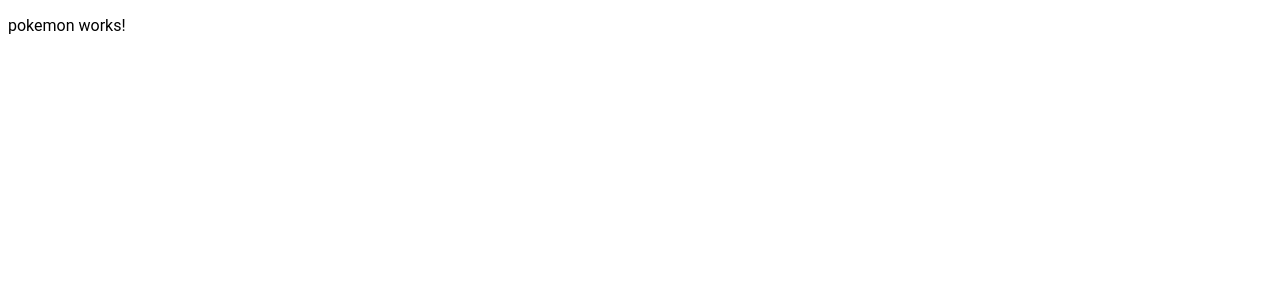
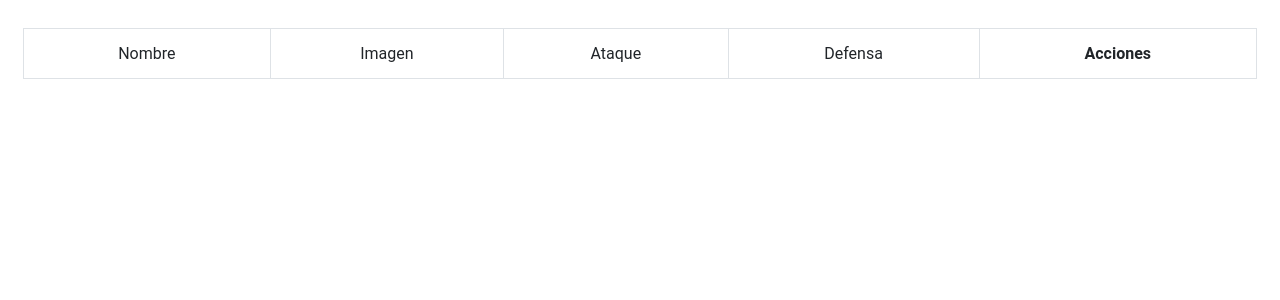
Before and after one commit to jmunozf96/app-pokemon, an Angular app: page /pokemon in a window 1280 px wide. Shown: the top 300 px of the page. Built offline with nearby package versions, Linux system fonts and the light colour scheme.

Commit message:
feat[pokemon]: creacion de tabla de listado principal

```diff
--- /dev/null
+++ b/src/app/core/helpers/functions.helper.ts
@@ -0,0 +1 @@
+export {v4 as uuiv4} from "uuid";
--- /dev/null
+++ b/src/app/core/services/Pokemon/pokemon-http.service.ts
@@ -0,0 +1,6 @@
+import {Injectable} from "@angular/core";
+
+@Injectable()
+export class PokemonHttpService {
+
+}
--- /dev/null
+++ b/src/app/modules/pokemon/components/pokemon-listado/pokemon-listado.component.html
@@ -0,0 +1,10 @@
+<table class="table table-bordered">
+  <thead class="text-center">
+  <tr>
+    <td *ngFor="let columna of columnas">{{columna.descripcion}}</td>
+    <th>Acciones</th>
+  </tr>
+  </thead>
+  <tbody>
+  </tbody>
+</table>
--- /dev/null
+++ b/src/app/modules/pokemon/components/pokemon-listado/pokemon-listado.component.ts
@@ -0,0 +1,20 @@
+import {Component, OnInit} from '@angular/core';
+import {TableColumns} from "../../../../core/interfaces/general.interface";
+import {ConfigTablePokemonListado} from "../../models/PokemonListado.model";
+
+@Component({
+  selector: 'app-pokemon-listado',
+  templateUrl: './pokemon-listado.component.html',
+  styleUrls: ['./pokemon-listado.component.scss']
+})
+export class PokemonListadoComponent implements OnInit {
+  columnas: TableColumns[];
+
+  constructor() {
+    this.columnas = ConfigTablePokemonListado.getColumns();
+  }
+
+  ngOnInit(): void {
+  }
+
+}
--- a/src/app/modules/pokemon/components/pokemon/pokemon.component.html
+++ b/src/app/modules/pokemon/components/pokemon/pokemon.component.html
@@ -1 +1,11 @@
-<p>pokemon works!</p>
+<div class="container-fluid">
+  <div class="row">
+    <div class="col-md-12">
+
+    </div>
+    <div class="col-md-12">
+      <app-pokemon-listado></app-pokemon-listado>
+    </div>
+  </div>
+
+</div>
--- a/src/app/modules/pokemon/components/pokemon/pokemon.component.ts
+++ b/src/app/modules/pokemon/components/pokemon/pokemon.component.ts
@@ -1,4 +1,6 @@
-import { Component, OnInit } from '@angular/core';
+import {Component, OnInit} from '@angular/core';
+import {BehaviorSubject} from "rxjs";
+import {IPokemonListado} from "../../interfaces/pokemon-listado.interface";
 
 @Component({
   selector: 'app-pokemon',
@@ -6,8 +8,11 @@
   styleUrls: ['./pokemon.component.scss']
 })
 export class PokemonComponent implements OnInit {
+  dataSoruce$: BehaviorSubject<IPokemonListado[]>;
 
-  constructor() { }
+  constructor() {
+    this.dataSoruce$ = new BehaviorSubject<IPokemonListado[]>([]);
+  }
 
   ngOnInit(): void {
   }
--- /dev/null
+++ b/src/app/modules/pokemon/models/PokemonListado.model.ts
@@ -0,0 +1,44 @@
+import {IPokemonListado} from "../interfaces/pokemon-listado.interface";
+import {uuiv4} from "../../../core/helpers/functions.helper";
+import {TableColumns} from "../../../core/interfaces/general.interface";
+
+export class PokemonListado implements IPokemonListado {
+  declare id: number;
+  declare uuid: string;
+  declare name: string;
+  declare image: string;
+  declare attack: number;
+  declare defense: number;
+  declare hp: number;
+  declare type: string;
+  declare id_author: number;
+
+  static instanceNewObject(data: any) {
+    const pokemonListado = new PokemonListado();
+    pokemonListado.id = data['id'] ?? pokemonListado.id;
+    pokemonListado.uuid = data['uuid'] ?? pokemonListado.uuid;
+    pokemonListado.name = data['name'] ?? pokemonListado.name;
+    pokemonListado.image = data['image'] ?? pokemonListado.image;
+    pokemonListado.attack = data['attack'] ?? pokemonListado.attack;
+    pokemonListado.defense = data['defense'] ?? pokemonListado.defense;
+    pokemonListado.hp = data['hp'] ?? pokemonListado.hp;
+    pokemonListado.type = data['type'] ?? pokemonListado.type;
+    pokemonListado.id_author = data['id_author'] ?? pokemonListado.id_author;
+    return pokemonListado;
+  }
+
+  constructor() {
+    this.uuid = uuiv4();
+  }
+}
+
+export const ConfigTablePokemonListado = Object.freeze({
+  getColumns(): TableColumns[] {
+    return [
+      {nombre: 'name', descripcion: 'Nombre',},
+      {nombre: 'image', descripcion: 'Imagen',},
+      {nombre: 'image', descripcion: 'Ataque',},
+      {nombre: 'attack', descripcion: 'Defensa',},
+    ]
+  }
+})
--- a/src/app/modules/pokemon/pokemon.module.ts
+++ b/src/app/modules/pokemon/pokemon.module.ts
@@ -3,11 +3,13 @@
 import {RouterModule} from "@angular/router";
 import {IndexComponent} from "./pages/index.component";
 import { PokemonComponent } from './components/pokemon/pokemon.component';
+import { PokemonListadoComponent } from './components/pokemon-listado/pokemon-listado.component';
 
 @NgModule({
   declarations: [
     IndexComponent,
-    PokemonComponent
+    PokemonComponent,
+    PokemonListadoComponent
   ],
   imports: [
     CommonModule,
```
Also changed, not shown: src/app/core/interfaces/general.interface.ts (added, +9 -0 lines), src/app/modules/pokemon/interfaces/pokemon-listado.interface.ts (added, +10 -0 lines), src/app/modules/pokemon/components/pokemon-listado/pokemon-listado.component.scss (added), 1 other file (tests, documents, lock files or other folders).
